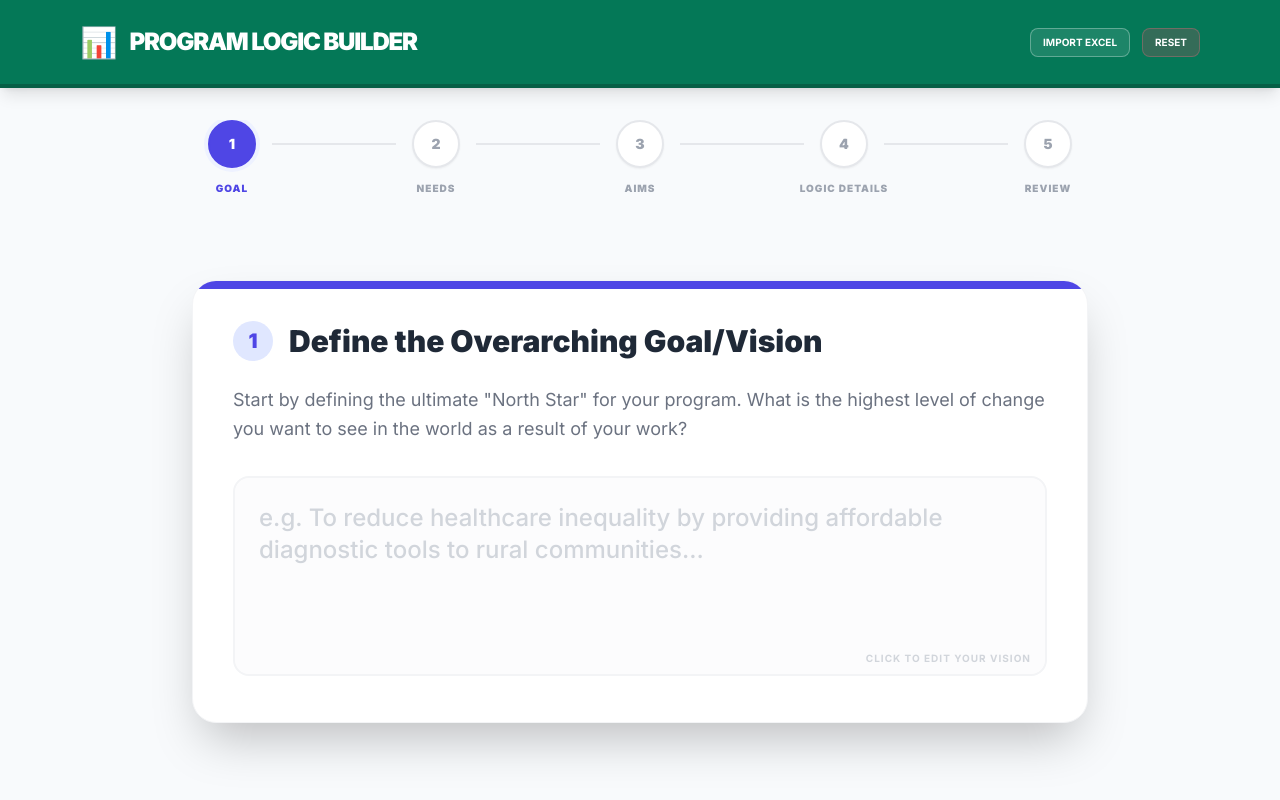
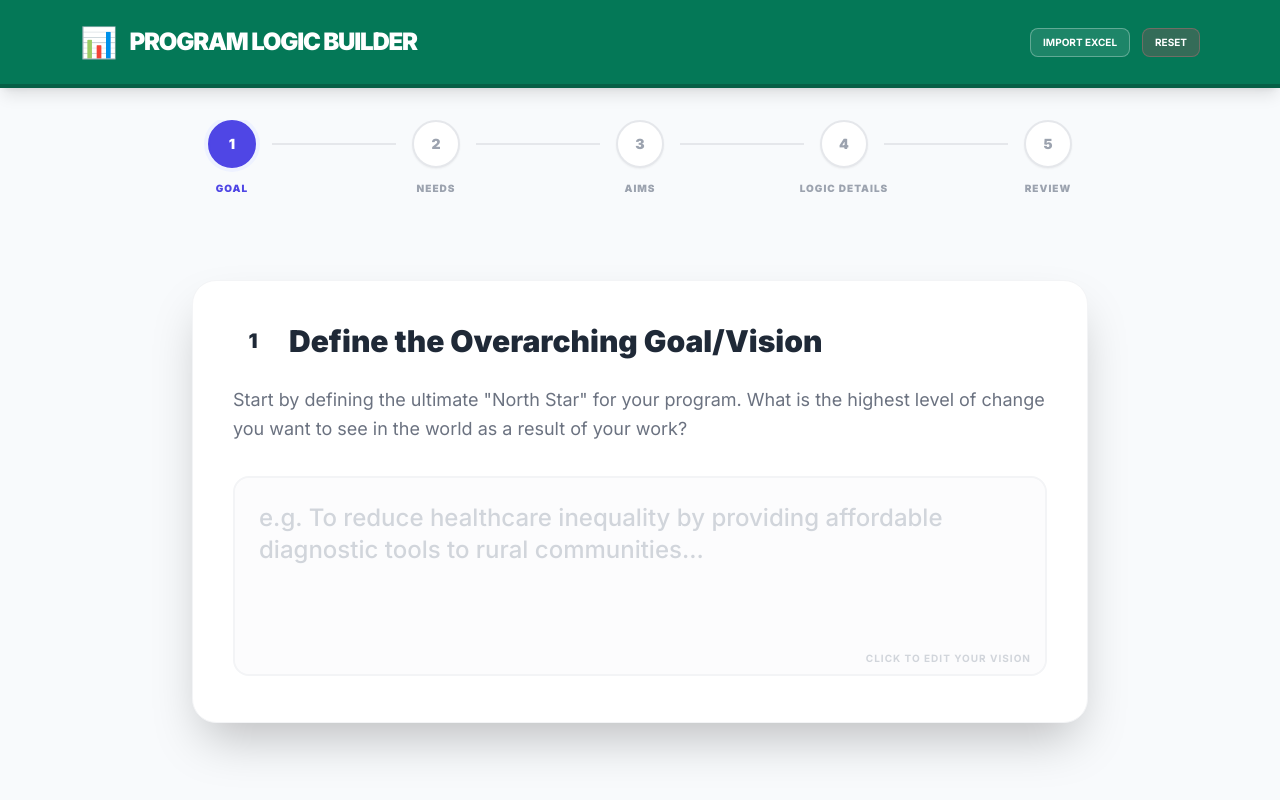
Before and after one commit to tmccorquodale/Logical-Program-Logic-Program, a React (Vite) app: page / in a window 1280 px wide. Shown: the top 800 px of the page. Built offline with nearby package versions, Linux system fonts and the light colour scheme.

Commit message:
Change colors in GoalStep component

```diff
--- a/components/GoalStep.tsx
+++ b/components/GoalStep.tsx
@@ -18,9 +18,9 @@ export const GoalStep: React.FC<GoalStepProps> = ({ goal, setGoal }) => {
   return (
     <div className="max-w-4xl mx-auto py-10 animate-in fade-in zoom-in duration-500">
       <div className="bg-white p-10 rounded-3xl border border-gray-100 shadow-2xl relative overflow-hidden">
-        <div className="absolute top-0 left-0 w-full h-2 bg-indigo-600" />
+        <div className="absolute top-0 left-0 w-full h-2 bg-nsw-blue" />
         <h2 className="text-3xl font-black text-gray-800 mb-6 flex items-center gap-4">
-          <span className="bg-indigo-100 text-indigo-600 w-10 h-10 rounded-full flex items-center justify-center text-xl">1</span>
+          <span className="bg-nsw-light-blue/10 text-nsw-blue w-10 h-10 rounded-full flex items-center justify-center text-xl">1</span>
           Define the Overarching Goal/Vision
         </h2>
         <p className="text-gray-500 mb-8 text-lg leading-relaxed">
@@ -32,7 +32,7 @@ export const GoalStep: React.FC<GoalStepProps> = ({ goal, setGoal }) => {
             value={goal}
             onChange={(e) => setGoal(e.target.value)}
             placeholder="e.g. To reduce healthcare inequality by providing affordable diagnostic tools to rural communities..."
-            className="w-full min-h-[200px] p-6 text-2xl font-medium border-2 border-gray-100 rounded-2xl focus:ring-8 focus:ring-indigo-50 focus:border-indigo-500 transition-all outline-none resize-none bg-gray-50/50 focus:bg-white placeholder:text-gray-300"
+            className="w-full min-h-[200px] p-6 text-2xl font-medium border-2 border-gray-100 rounded-2xl focus:ring-8 focus:ring-nsw-light-blue/10 focus:border-nsw-light-blue transition-all outline-none resize-none bg-gray-50/50 focus:bg-white placeholder:text-gray-300"
           />
           <div className="absolute bottom-4 right-4 text-[10px] font-bold text-gray-300 uppercase tracking-widest pointer-events-none">
             Click to edit your vision
```
